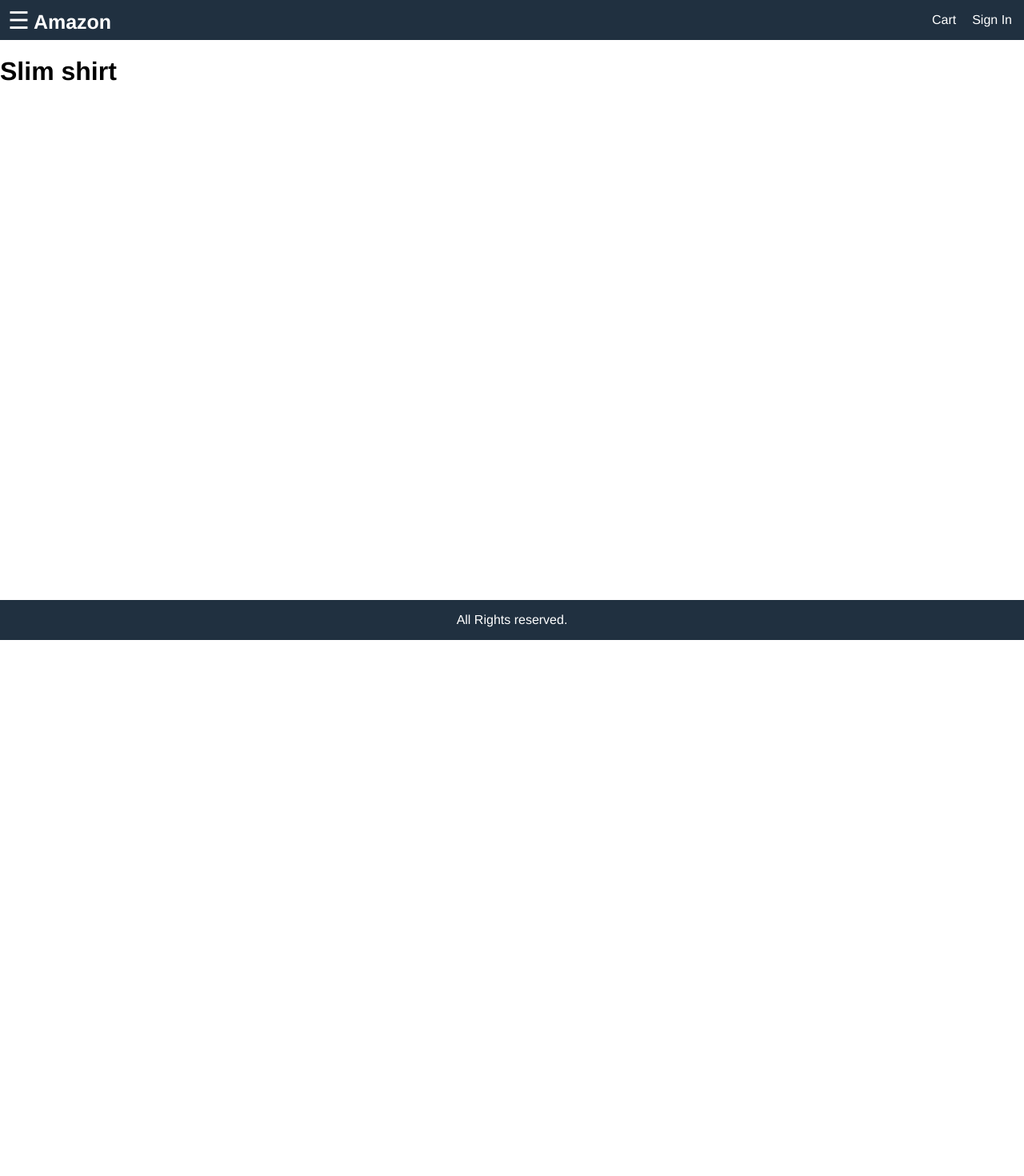
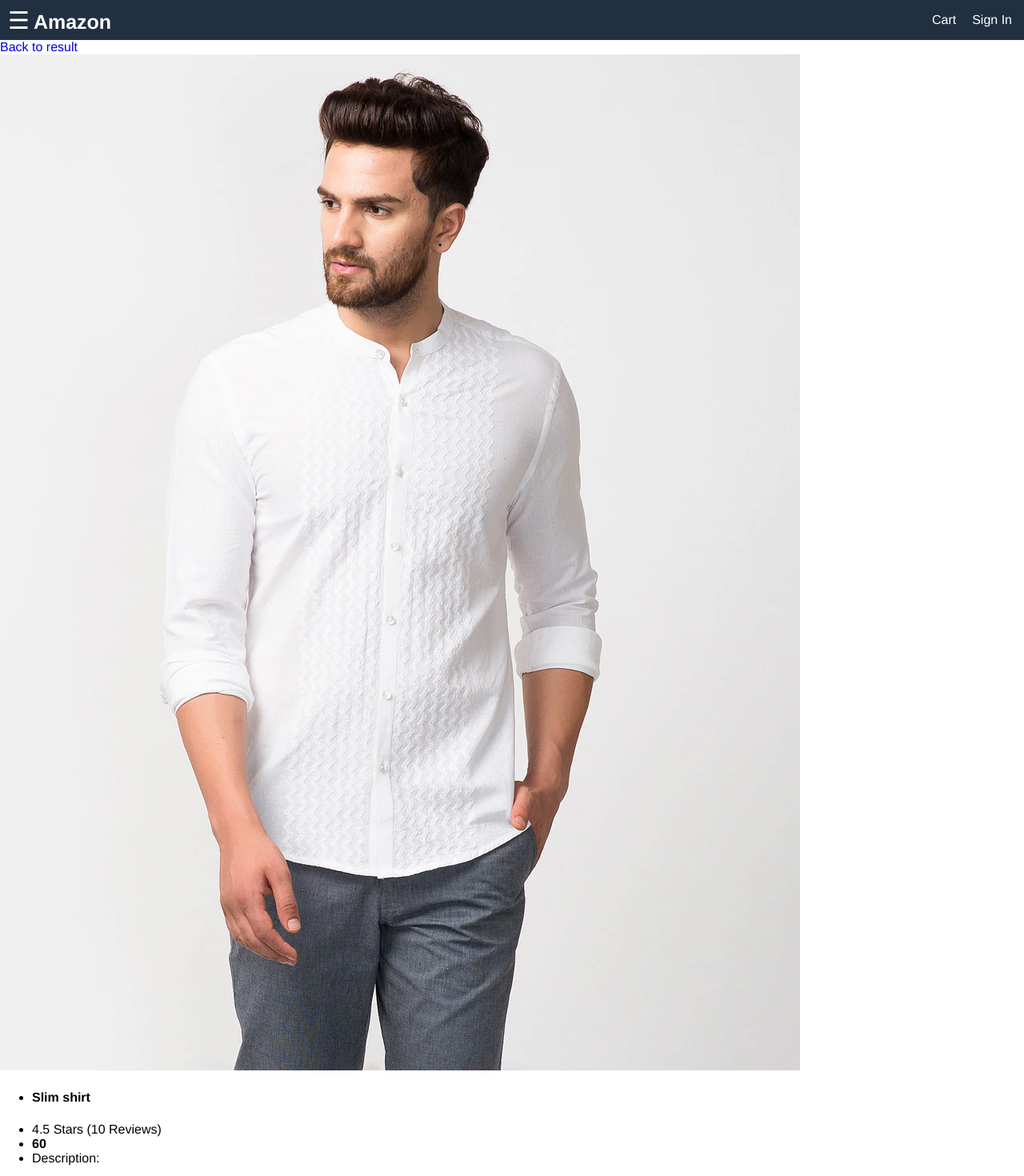
Before and after one commit to omgitsfaraaz/amazon, a React (Create React App) app in the folder frontend/: page /product/1 in a window 1280 px wide. Shown: the top 1470 px of the page at 80% size. Before the commit the page ends 800 px from the top, so only its background shows below. Built offline with nearby package versions, Linux system fonts and the light colour scheme.

Commit message:
added product details

```diff
--- a/frontend/src/Screens/ProductScreen.js
+++ b/frontend/src/Screens/ProductScreen.js
@@ -1,4 +1,5 @@
 import React from 'react';
+import { Link } from 'react-router-dom';
 import data from '../data';
 
 function ProductScreen(props) {
@@ -6,7 +7,33 @@
     const product = data.products.find(x => x._id == props.match.params.id);
     return(
         <div>
-            <h1>{product.name}</h1>
+            <div>
+                <Link to='/'>Back to result</Link>
+            </div>
+            <div className="details">
+                <div className="details-image">
+                    <img src={product.image} alt="product"></img>
+                </div>
+                <div className="details-info">
+                    <ul>
+                        <li>
+                            <h4>{product.name}</h4>
+                        </li>
+                        <li>
+                            {product.rating} Stars ({product.numReviews} Reviews)
+                        </li>
+                        <li>
+                            <b>{product.price}</b>
+                        </li>
+                        <li>
+                            Description:
+                            <div>
+                                {product.description}
+                            </div>
+                        </li>
+                    </ul>
+                </div>
+            </div>
         </div>
     )
 }
```
Also changed, not shown: 1 other file (tests, documents, lock files or other folders).
